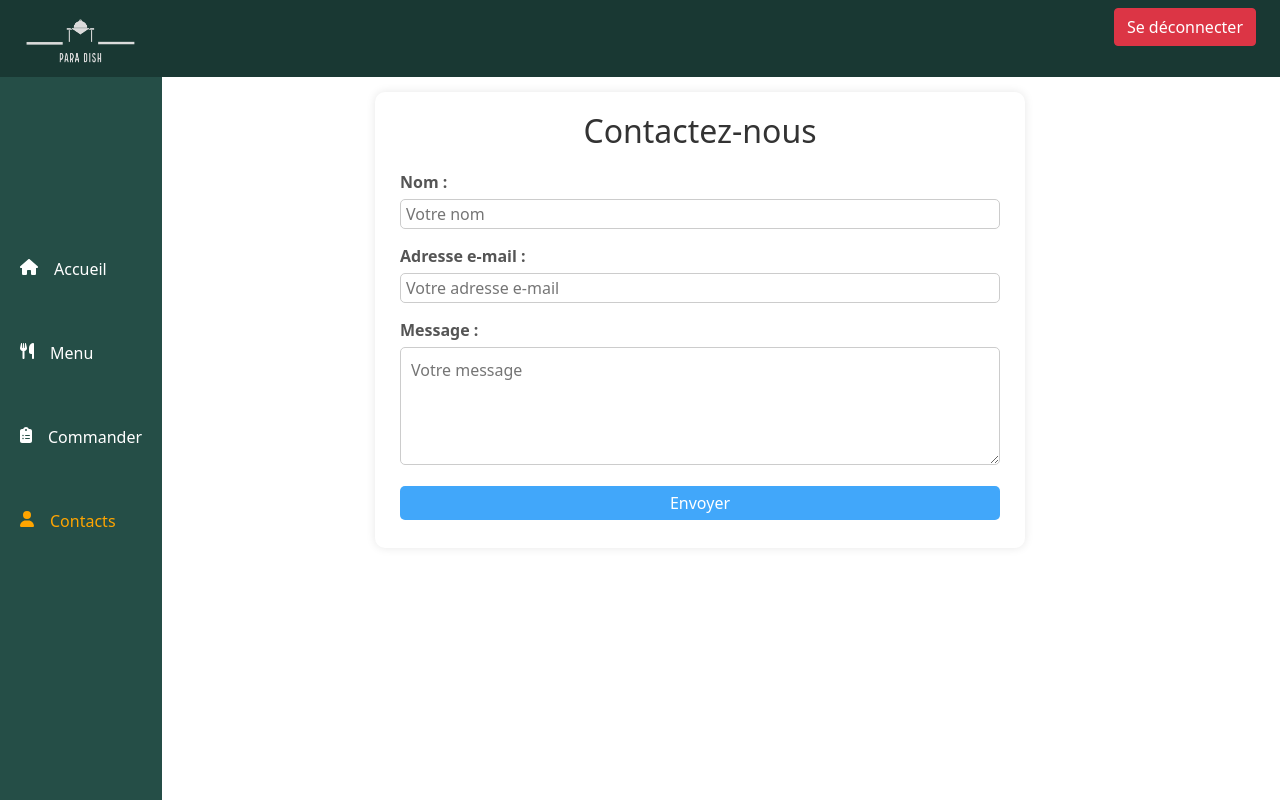
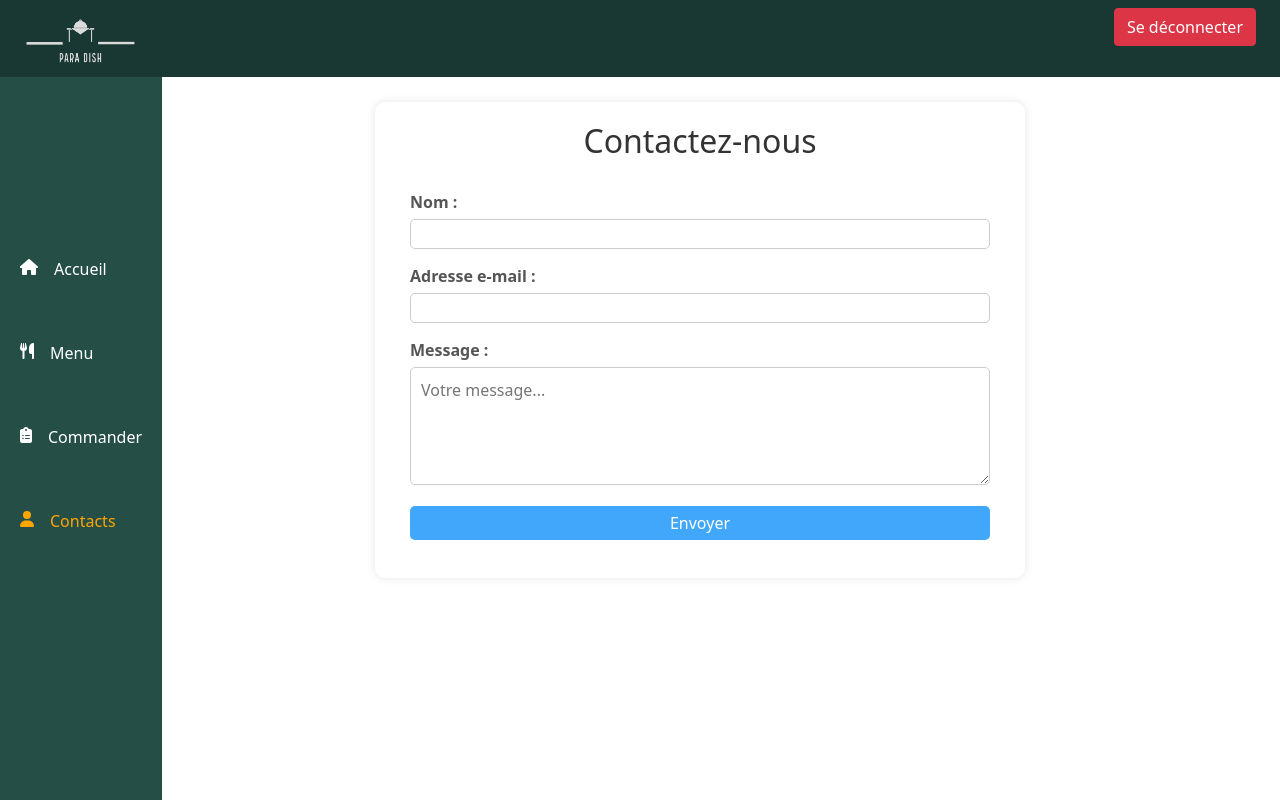
Before and after one commit to Food-orders-mgt2/frontend, a React (Vite) app: page /private/private-home/contact in a window 1280 px wide. Built offline with nearby package versions, Linux system fonts and the light colour scheme; no server answers; sample sign-in values are in the browser's storage.

Commit message:
fix: Debug

```diff
--- a/src/Style/CommandeNourriture.css
+++ b/src/Style/CommandeNourriture.css
@@ -1,3 +1,10 @@
+:root {
+  --primary-color: #41a7fa;
+  --hover-color: #307bb0;
+  --border-color: #ccc;
+  --box-shadow-color: rgba(0, 0, 0, 0.1);
+}
+
 h1 {
   text-align: center;
   color: #333;
@@ -6,6 +13,7 @@ h1 {
 form {
   max-width: 600px;
   margin: 0 auto;
+  padding: 10px; /* Ajout d'une marge intérieure */
 }
 
 div {
@@ -22,15 +30,15 @@ label {
 input,
 select {
   width: 100%;
-  padding: 5px;
+  padding: 2px;
   font-size: 16px;
-  border: 1px solid #ccc;
+  border: 1px solid var(--border-color);
   border-radius: 5px;
   height: 30px;
 }
 
 button {
-  background-color: #41a7fa;
+  background-color: var(--primary-color);
   color: #fff;
   padding: 5px;
   font-size: 16px;
@@ -42,14 +50,13 @@ button {
 }
 
 button:hover {
-  background-color: #307bb0;
+  background-color: var(--hover-color);
 }
 
 .Commande {
-  box-shadow: 0 0 10px rgba(0, 0, 0, 0.1);
+  box-shadow: 0 0 10px var(--box-shadow-color);
   border-radius: 20px;
 }
-
 
 @media screen and (max-width: 600px) {
   form {
--- a/src/Style/ContactPage.css
+++ b/src/Style/ContactPage.css
@@ -2,7 +2,7 @@
   max-width: 650px;
   margin: 0 auto;
   padding: 20px;
-  margin-top: 12px;
+  margin-top: 25px;
   border-radius: 10px;
   box-shadow: 0 0 10px rgba(0, 0, 0, 0.1);
 }
--- a/src/components/CommandeNourriture.jsx
+++ b/src/components/CommandeNourriture.jsx
@@ -22,6 +22,7 @@ export default function CommandeNourriture() {
     return (
         <div className="Commande">
             <form onSubmit={handleSubmit}>
+                <h1>Votre commande </h1>
                 <div>
                     <label htmlFor="nomClient">Nom  :</label>
                     <input
--- a/src/components/ContactPage.jsx
+++ b/src/components/ContactPage.jsx
@@ -8,15 +8,15 @@ export default function contact() {
             <form className="contact-form">
                 <div className="form-group">
                     <label htmlFor="name">Nom :</label>
-                    <input type="text" id="name" name="name" placeholder="Votre nom" required />
+                    <input type="text" id="name" name="name"  required />
                 </div>
                 <div className="form-group">
                     <label htmlFor="email">Adresse e-mail :</label>
-                    <input type="email" id="email" name="email" placeholder="Votre adresse e-mail" required />
+                    <input type="email" id="email" name="email"  required />
                 </div>
                 <div className="form-group">
                     <label htmlFor="message">Message :</label>
-                    <textarea id="message" name="message" placeholder="Votre message" rows="4" required></textarea>
+                    <textarea id="message" name="message" placeholder="Votre message..." rows="4" required></textarea>
                 </div>
                 <button type="submit">Envoyer</button>
             </form>
```
